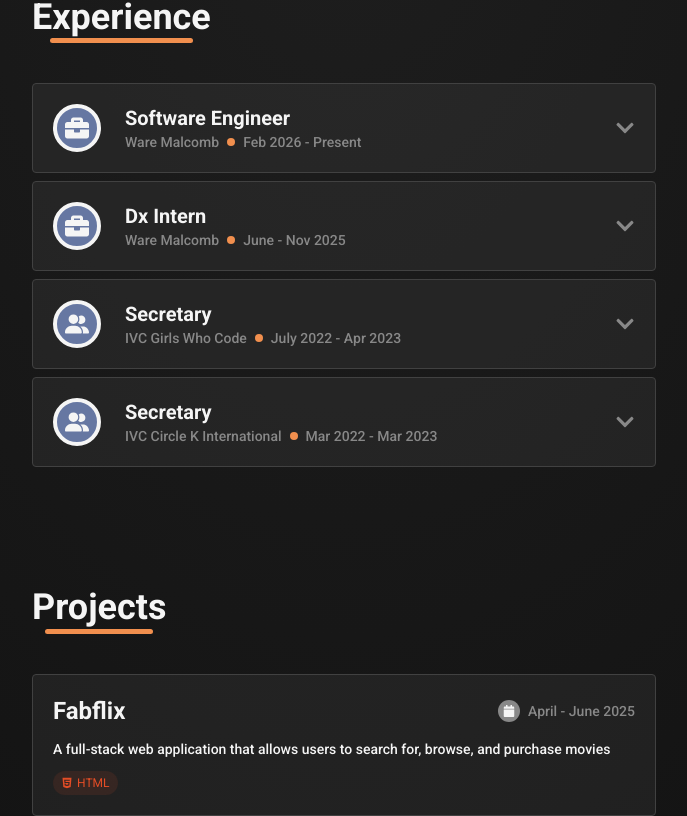
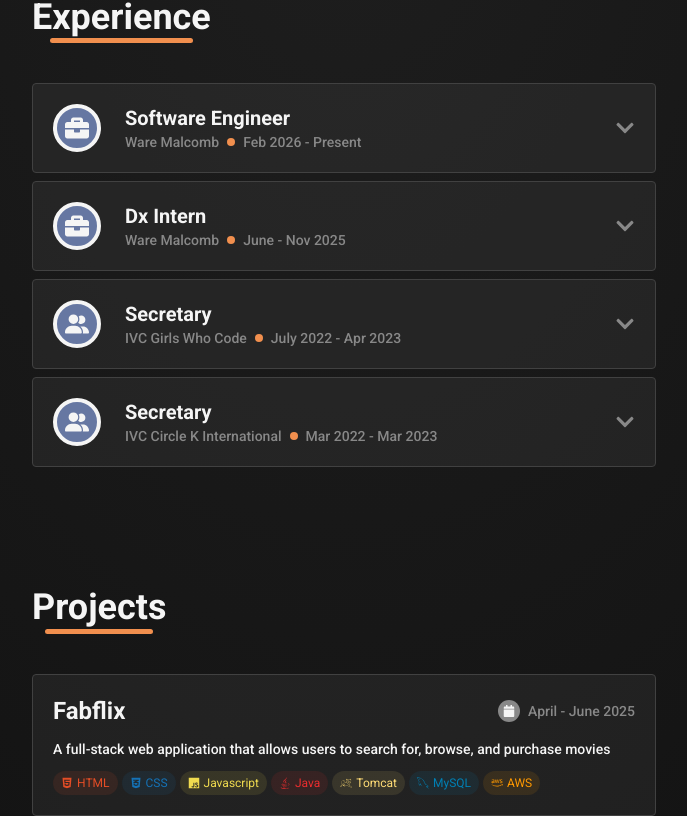
Before and after one commit to hnouizi/hnouizi.github.io, a React (Vite) app: page / in a window 1280 px wide. Shown: the part 1140-1956 px from the top of the page, without its empty margins (296-983 px from the left). Built offline with nearby package versions, Linux system fonts and the light colour scheme.

Commit message:
added more skills & finished first project

```diff
--- /dev/null
+++ b/src/components/ProjectSection.tsx
@@ -0,0 +1,40 @@
+import { FaCalendar } from "react-icons/fa";
+import SkillTag from "./SkillTag";
+
+type ProjectSectionProps = {
+    title: string,
+    duration: string,
+    description: string,
+    skills: string[]
+}
+
+const ProjectSection = ({ title, duration, description, skills }: ProjectSectionProps) => {
+    return (
+        <div className="w-full flex flex-col gap-3 p-4 sm:p-5 rounded border-1 border-darkgray-80 bg-white/5 hover:bg-white/6 cursor-pointer hover:scale-102 transition-all duration-75">
+            <div className="w-full flex justify-between">
+                <div className="text-2xl font-bold">
+                    {title}
+                </div>
+                <div className="flex items-center gap-2 text-sm text-darkgray-50 font-medium">
+                    <div className="p-[0.3rem] bg-darkgray-50 rounded-full">
+                        <FaCalendar className="text-xs text-neutral-100"/>
+                    </div>
+                    {duration}
+                </div>
+            </div>
+            <div className="text-sm font-medium">
+                {description}
+            </div>
+            <div className="w-full flex flex-wrap gap-1">
+                {skills.map((skill) => (
+                    <SkillTag
+                        key={`${title}:${skill}`}
+                        skill={skill}
+                    />
+                ))}
+            </div>
+        </div>
+    )
+}
+
+export default ProjectSection;
--- a/src/components/Projects.tsx
+++ b/src/components/Projects.tsx
@@ -1,6 +1,5 @@
-import { FaCalendar } from "react-icons/fa";
 import Heading from "./Heading";
-import SkillTag from "./SkillTag";
+import ProjectSection from "./ProjectSection";
 
 const Projects = () => {
     return (
@@ -8,24 +7,13 @@ const Projects = () => {
             <Heading>
                 Projects
             </Heading>
-            <div className="w-full flex flex-col gap-3 p-4 sm:p-5 rounded border-1 border-darkgray-80 bg-white/5 hover:bg-white/6 cursor-pointer hover:scale-102 transition-all duration-75">
-                <div className="w-full flex justify-between">
-                    <div className="text-2xl font-bold">
-                        Fabflix
-                    </div>
-                    <div className="flex items-center gap-2 text-sm text-darkgray-50 font-medium">
-                        <div className="p-[0.3rem] bg-darkgray-50 rounded-full">
-                            <FaCalendar className="text-xs text-neutral-100"/>
-                        </div>
-                        April - June 2025
-                    </div>
-                </div>
-                <div className="text-sm font-medium">
-                    A full-stack web application that allows users to search for, browse, and purchase movies
-                </div>
-                <div className="flex gap-1">
-                    <SkillTag skill="HTML"/>
-                </div>
+            <div className="flex flex-col gap-1">
+                <ProjectSection
+                    title="Fabflix"
+                    duration="April - June 2025"
+                    description="A full-stack web application that allows users to search for, browse, and purchase movies"
+                    skills={["HTML", "CSS", "Javascript", "Java", "Tomcat", "MySQL", "AWS"]}
+                />
             </div>
         </div>
     )
--- a/src/components/SkillTag.tsx
+++ b/src/components/SkillTag.tsx
@@ -1,5 +1,9 @@
 import type { ReactNode } from "react";
-import { FaHtml5 } from "react-icons/fa";
+import { FaCss3Alt, FaHtml5 } from "react-icons/fa";
+import { FaAws, FaJava } from "react-icons/fa6";
+import { GrMysql } from "react-icons/gr";
+import { IoLogoJavascript } from "react-icons/io5";
+import { SiApachetomcat } from "react-icons/si";
 
 type SkillTagProps = {
     skill: string
@@ -8,15 +12,45 @@ type SkillTagProps = {
 const SkillTag = ({skill}: SkillTagProps) => {
     const SKILL_MAP: {[key: string] : {icon: ReactNode, styles: string}} = {
         "html": {
-            icon: <FaHtml5 className="text-html-tag"/>,
+            icon: <FaHtml5/>,
             styles: "text-[#E44D26] bg-[#E44D26]/10"
+        },
+        "css": {
+            icon: <FaCss3Alt/>,
+            styles: "text-[#1572B6] bg-[#1572B6]/10"
+        },
+        "javascript": {
+            icon: <IoLogoJavascript/>,
+            styles: "text-[#F0DB4F] bg-[#F0DB4F]/10"
+        },
+        "java": {
+            icon: <FaJava/>,
+            styles: "text-[#EA2D2E] bg-[#EA2D2E]/10"
+        },
+        "tomcat": {
+            icon: <SiApachetomcat/>,
+            styles: "text-[#FFDC76] bg-[#FFDC76]/10"
+        },
+        "mysql": {
+            icon: <GrMysql/>,
+            styles: "text-[#0080B5] bg-[#0080B5]/10"
+        },
+        "aws": {
+            icon: <FaAws/>,
+            styles: "text-[#FF9900] bg-[#FF9900]/10"
         }
+    }
 
+    const skillKey = skill.toLowerCase();
+
+    if (!Object.keys(SKILL_MAP).includes(skillKey)) {
+        console.error(`Skill "${skillKey}" does not exist.`);
+        return null;
     }
 
     return (
-        <div className={`flex gap-1 items-center ${SKILL_MAP[skill.toLowerCase()].styles} px-2 py-1 rounded-full text-xs`}>
-            {SKILL_MAP[skill.toLowerCase()].icon}
+        <div className={`flex gap-1 items-center ${SKILL_MAP[skillKey].styles} px-2 py-1 rounded-full text-xs`}>
+            {SKILL_MAP[skillKey].icon}
             {skill}
         </div>
     )
```
